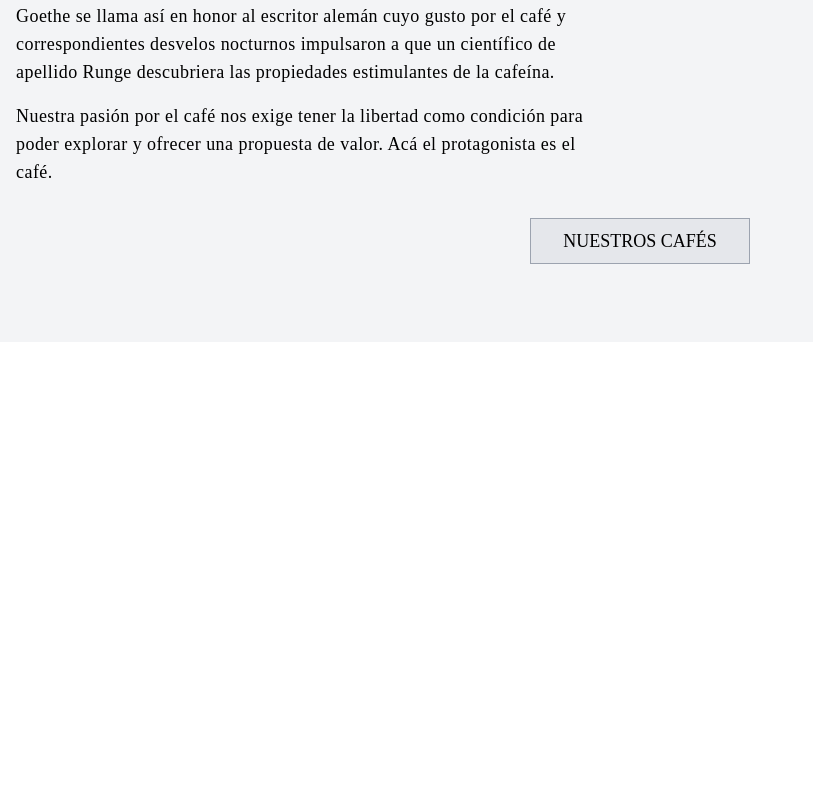
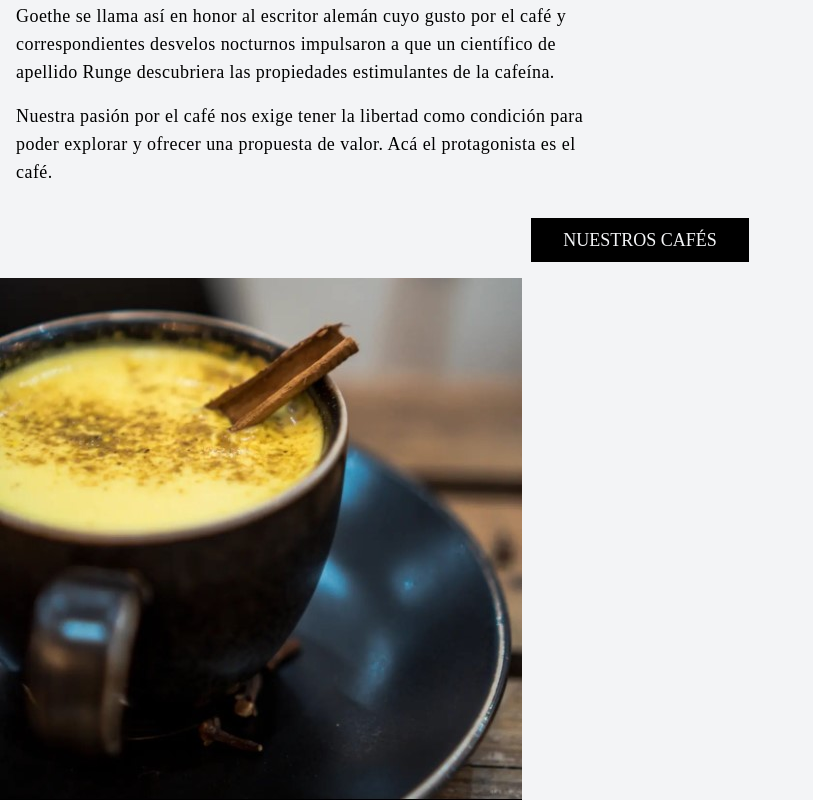
Before and after one commit to fedeferrelli/goethe, a React (Vite) app: page / in a window 1280 px wide. Shown: the part 458-1258 px from the top of the page, without its empty margins (0-813 px from the left). Before the commit the page ends 800 px from the top, so only its background shows below. Built offline with nearby package versions, Linux system fonts and the light colour scheme; a web font is replaced by a local one.

Commit message:
Add Img1 and react-scroll

```diff
--- a/package.json
+++ b/package.json
@@ -13,7 +13,8 @@
     "react": "^18.2.0",
     "react-awesome-reveal": "^4.0.0",
     "react-dom": "^18.2.0",
-    "react-icons": "^4.4.0"
+    "react-icons": "^4.4.0",
+    "react-scroll": "^1.8.7"
   },
   "devDependencies": {
     "@types/react": "^18.0.15",
--- a/src/App.jsx
+++ b/src/App.jsx
@@ -1,5 +1,6 @@
 import Nav from "./components/Nav";
 import About from "./components/About";
+import Img1 from "./assets/utils/Img1";
 
 function App() {
 
@@ -8,6 +9,7 @@ function App() {
     <div className=" min-h-screen bg-gray-100 w-full absolute -z-20">
     <Nav/>
     <About/>
+    <Img1/>
 
     </div>
   )
--- /dev/null
+++ b/src/assets/utils/Img1.jsx
@@ -0,0 +1,12 @@
+import React from 'react';
+import Imagen from '../images/cafe_black.jpg'
+
+function Img1() {
+    return (
+        <div>
+            <img src={Imagen} />
+        </div>
+    )
+}
+
+export default Img1
--- a/src/assets/utils/navBarItems.jsx
+++ b/src/assets/utils/navBarItems.jsx
@@ -1,4 +1,4 @@
-export const navBarItems = [{item:'Quienes somos', link:''},
+export const navBarItems = [{item:'Quienes somos', link:'about'},
 {item:'Nuestros Cafés', link:''},
 {item:'Donde Estamos', link:''},
 {item:'Contacto', link:''}, ]
--- a/src/components/About.jsx
+++ b/src/components/About.jsx
@@ -2,7 +2,7 @@ import React from 'react'
 
 function About() {
     return (
-        <div className="mt-96 p-4 font-Serif_Pro font-light text-lg flex flex-col justify-center gap-4">
+        <div className="mt-96 p-4 font-Serif_Pro font-light text-lg flex flex-col justify-center gap-4" id="about">
             <h2 className="max-w-prose font-normal tracking-wide my-2"> La vida como obra de arte.</h2>
             <p className="max-w-prose tracking-wide">
             Goethe se llama así en honor al escritor alemán cuyo gusto por el café y correspondientes desvelos nocturnos impulsaron a que un científico de apellido Runge descubriera las propiedades estimulantes de la cafeína.
@@ -11,7 +11,7 @@ function About() {
             Nuestra pasión por el café nos exige tener la libertad como condición para poder explorar y ofrecer una propuesta de valor. Acá el protagonista es el café.
             </p>
 
-            <div className="mt-4 m-auto px-8 bg-gray-200 py-2 text-center uppercase  border border-gray-400 ">Nuestros Cafés</div>
+            <div className="mt-4 m-auto px-8 bg-black py-2 text-center text-gray-100 uppercase   border-gray-400 ">Nuestros Cafés</div>
 
         </div>
     )
--- a/src/components/Nav.jsx
+++ b/src/components/Nav.jsx
@@ -1,7 +1,8 @@
 import React, { useState } from "react";
 import { TbCoffee, TbCoffeeOff } from "react-icons/tb";
 import { navBarItems } from "../assets/utils/navBarItems";
-import {Fade} from 'react-awesome-reveal'
+import {Fade} from 'react-awesome-reveal';
+import {Link} from 'react-scroll'
 
 function Nav() {
   const [showNav, setShowNav] = useState(false);
@@ -35,7 +36,9 @@ function Nav() {
 
                   className="text-gray-100 font-Serif_Pro uppercase"
                 >
+                  <Link to={e.link} spy={true} smooth={true} offset={0} duration={500} onClick={()=>setShowNav(false)}>
                   {e.item}
+                  </Link>
                 </div></Fade>
               ))}
             </div></Fade>
```
Also changed, not shown: src/assets/images/cafe_black.jpg (added), 1 other file (tests, documents, lock files or other folders).
